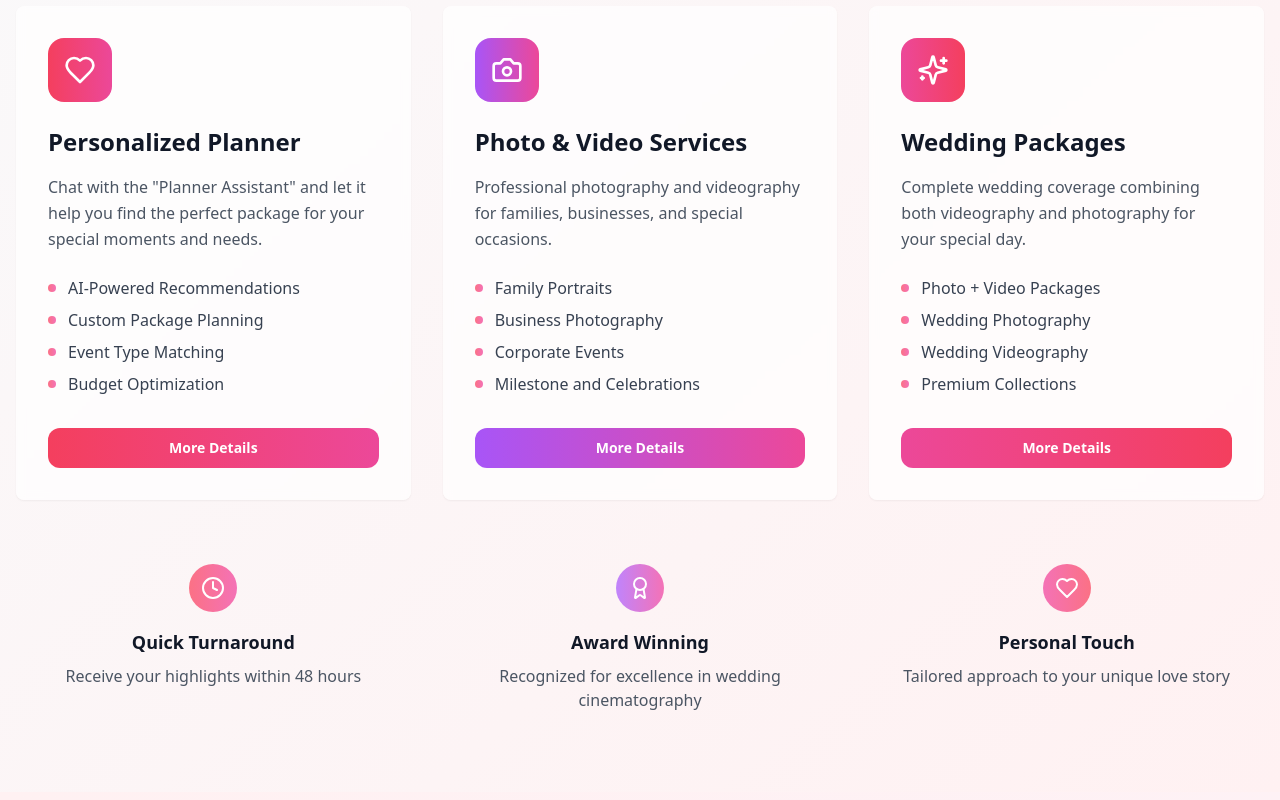
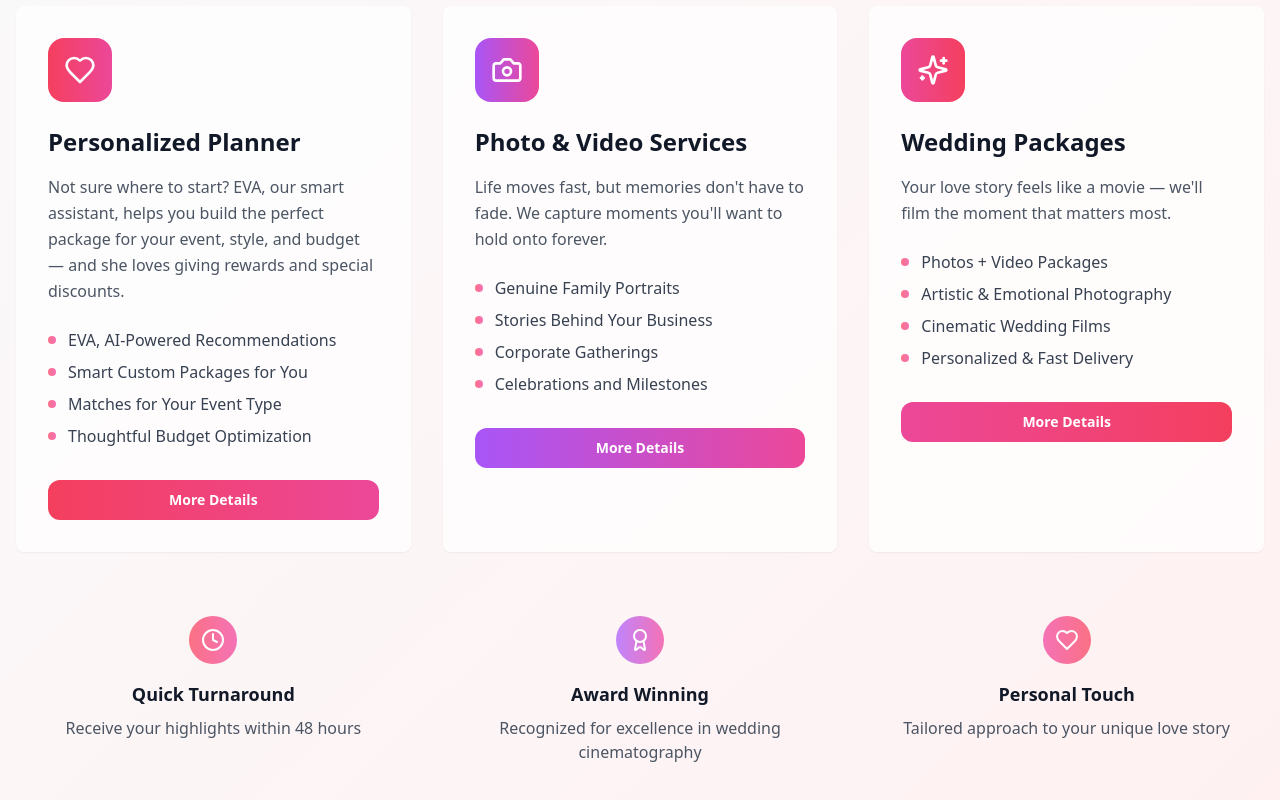
Before and after one commit to alexbullgomes/forever-after-ai-dreams, a React (Vite) app: page / in a window 1280 px wide. Shown: the part 1166-1966 px from the top of the page. Built offline with nearby package versions, Linux system fonts and the light colour scheme.

Commit message:
Update card content
Update the content of the three card sections on the home page with the new copy provided.

```diff
--- a/src/components/Services.tsx
+++ b/src/components/Services.tsx
@@ -23,22 +23,22 @@ const Services = ({
   const services = [{
     icon: Heart,
     title: "Personalized Planner",
-    description: "Chat with the \"Planner Assistant\" and let it help you find the perfect package for your special moments and needs.",
-    features: ["AI-Powered Recommendations", "Custom Package Planning", "Event Type Matching", "Budget Optimization"],
+    description: "Not sure where to start? EVA, our smart assistant, helps you build the perfect package for your event, style, and budget — and she loves giving rewards and special discounts.",
+    features: ["EVA, AI-Powered Recommendations", "Smart Custom Packages for You", "Matches for Your Event Type", "Thoughtful Budget Optimization"],
     gradient: "from-rose-500 to-pink-500",
     route: "/planner"
   }, {
     icon: Camera,
     title: "Photo & Video Services",
-    description: "Professional photography and videography for families, businesses, and special occasions.",
-    features: ["Family Portraits", "Business Photography", "Corporate Events", "Milestone and Celebrations"],
+    description: "Life moves fast, but memories don't have to fade. We capture moments you'll want to hold onto forever.",
+    features: ["Genuine Family Portraits", "Stories Behind Your Business", "Corporate Gatherings", "Celebrations and Milestones"],
     gradient: "from-purple-500 to-pink-500",
     route: "/photo-video-services"
   }, {
     icon: Sparkles,
     title: "Wedding Packages",
-    description: "Complete wedding coverage combining both videography and photography for your special day.",
-    features: ["Photo + Video Packages", "Wedding Photography", "Wedding Videography", "Premium Collections"],
+    description: "Your love story feels like a movie — we'll film the moment that matters most.",
+    features: ["Photos + Video Packages", "Artistic & Emotional Photography", "Cinematic Wedding Films", "Personalized & Fast Delivery"],
     gradient: "from-pink-500 to-rose-500",
     route: "/wedding-packages"
   }];
```
